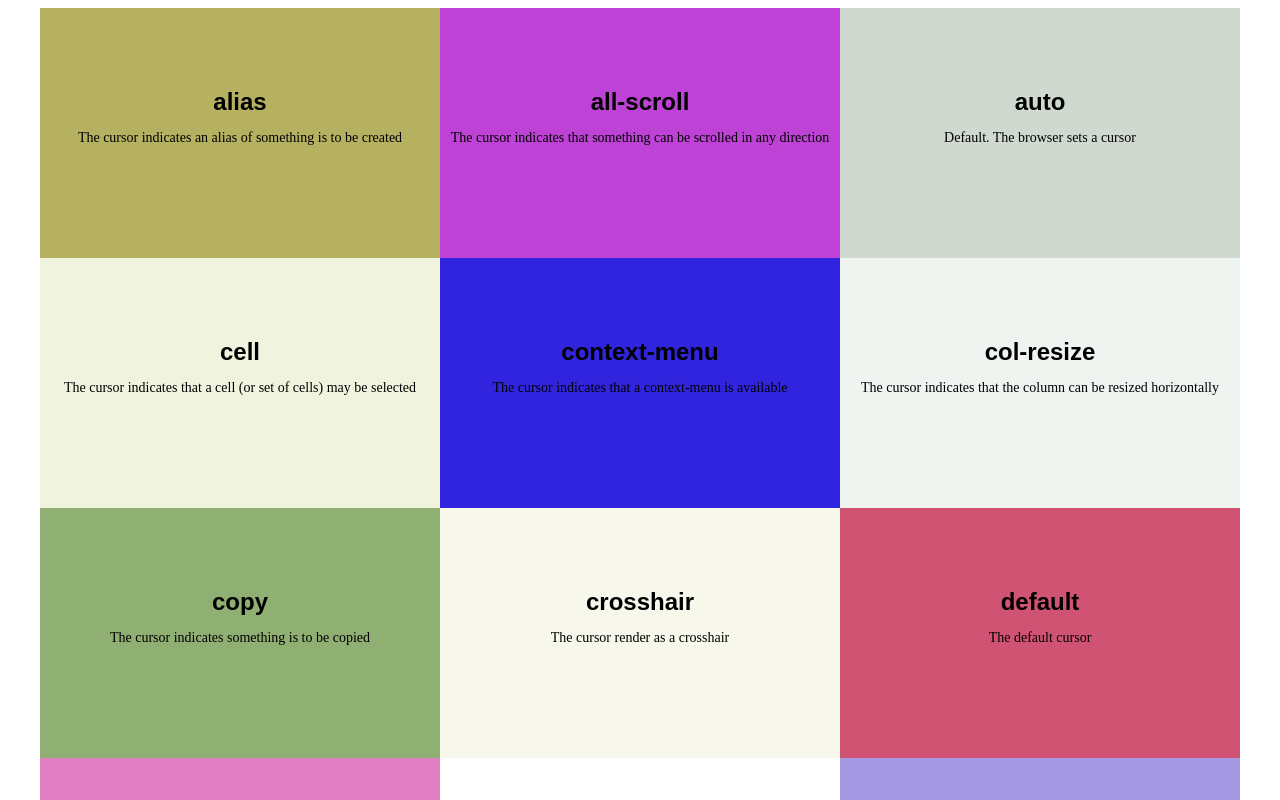
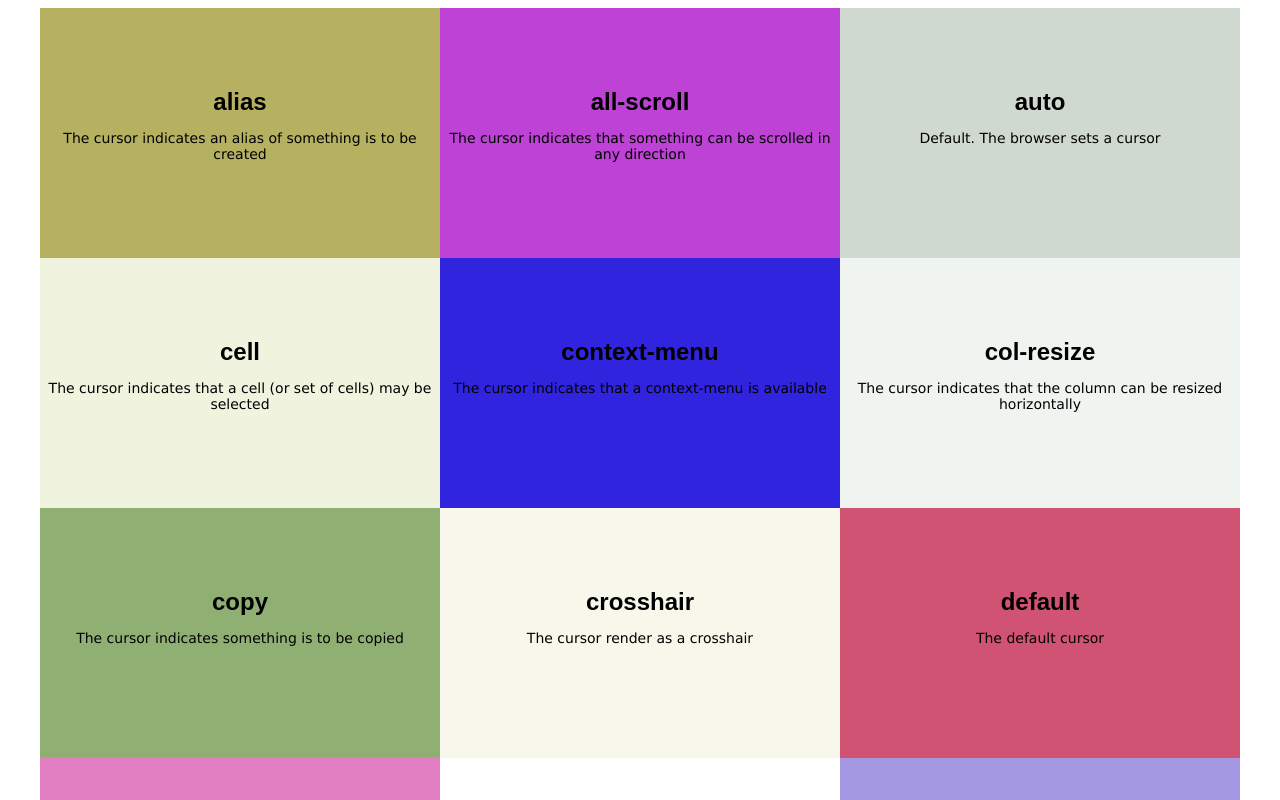
Before and after one commit to gastevend/cursor-types, a plain HTML site: page index.html in a window 1280 px wide. Shown: the top 800 px of the page. Drawn offline with Linux system fonts and the light colour scheme; a web font is replaced by a local one.

Commit message:
changed desc font

```diff
--- a/style.css
+++ b/style.css
@@ -19,7 +19,7 @@ h1 {
 
 p {
 	text-align: center;
-	/*margin: 0;*/
+	font-family: Verdana, sans-serif;
 	font-size: 14px;
 }
 
```
